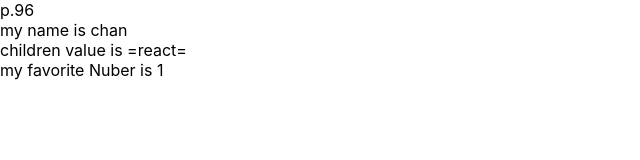
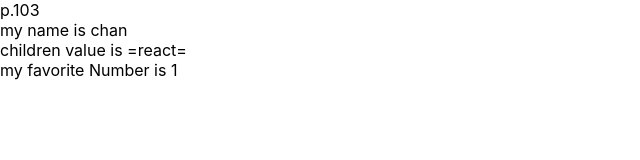
Before and after one commit to changu100/react_skills, a React (Create React App) app in the folder hello-react/: page / in a window 1280 px wide. Shown: the top 160 px of the page, without its empty margins (0-640 px from the left). Built offline with nearby package versions, Linux system fonts and the light colour scheme.

Commit message:
p 103 class 변환

```diff
--- a/hello-react/src/App.js
+++ b/hello-react/src/App.js
@@ -4,7 +4,7 @@ import MyComponent from './MyComponent';
 function App() {
   const name = '리액트';
   return (
-    <MyComponent name="chan" favoriteNuber={1} >=react=</MyComponent>
+    <MyComponent name="chan" favoriteNumber={1} >=react=</MyComponent>
   );
 }
 
--- /dev/null
+++ b/hello-react/src/Counter.js
@@ -0,0 +1,3 @@
+import React, {Component} from 'react';
+
+class
--- a/hello-react/src/MyComponent.js
+++ b/hello-react/src/MyComponent.js
@@ -1,13 +1,13 @@
-import React from 'react';
+import React, { Component } from 'react';
 import propTypes from 'prop-types';
-
-const MyComponent= ( { name, favoriteNuber, children }) =>{
+/*
+const MyComponent= ( { name, favoriteNumber, children }) =>{
 
     return (
     <div>p.96<br/>
     my name is {name}<br/>
     children value is {children}   <br/>
-    my favorite Nuber is {favoriteNuber}
+    my favorite Number is {favoriteNumber}
     </div>
     );
 };
@@ -17,7 +17,27 @@ MyComponent.defaultProps = {
 };
 MyComponent.propTypes={
     name : propTypes.string,
-    favoriteNuber: propTypes.number.isRequired
+    favoriteNumber: propTypes.number.isRequired
 };
+*/
 
+class MyComponent extends Component{
+    static defaultProps = {
+        name:'기본 이름'
+    };
+    static propTypes = {
+        name : propTypes.string,
+        favoriteNumber: propTypes.number.isRequired
+    };
+    render(){
+        const{name , favoriteNumber, children} = this.props;
+        return (
+            <div>p.103<br/>
+            my name is {name}<br/>
+            children value is {children}   <br/>
+            my favorite Number is {favoriteNumber}
+            </div>
+            );
+    };
+}
 export default MyComponent
```
